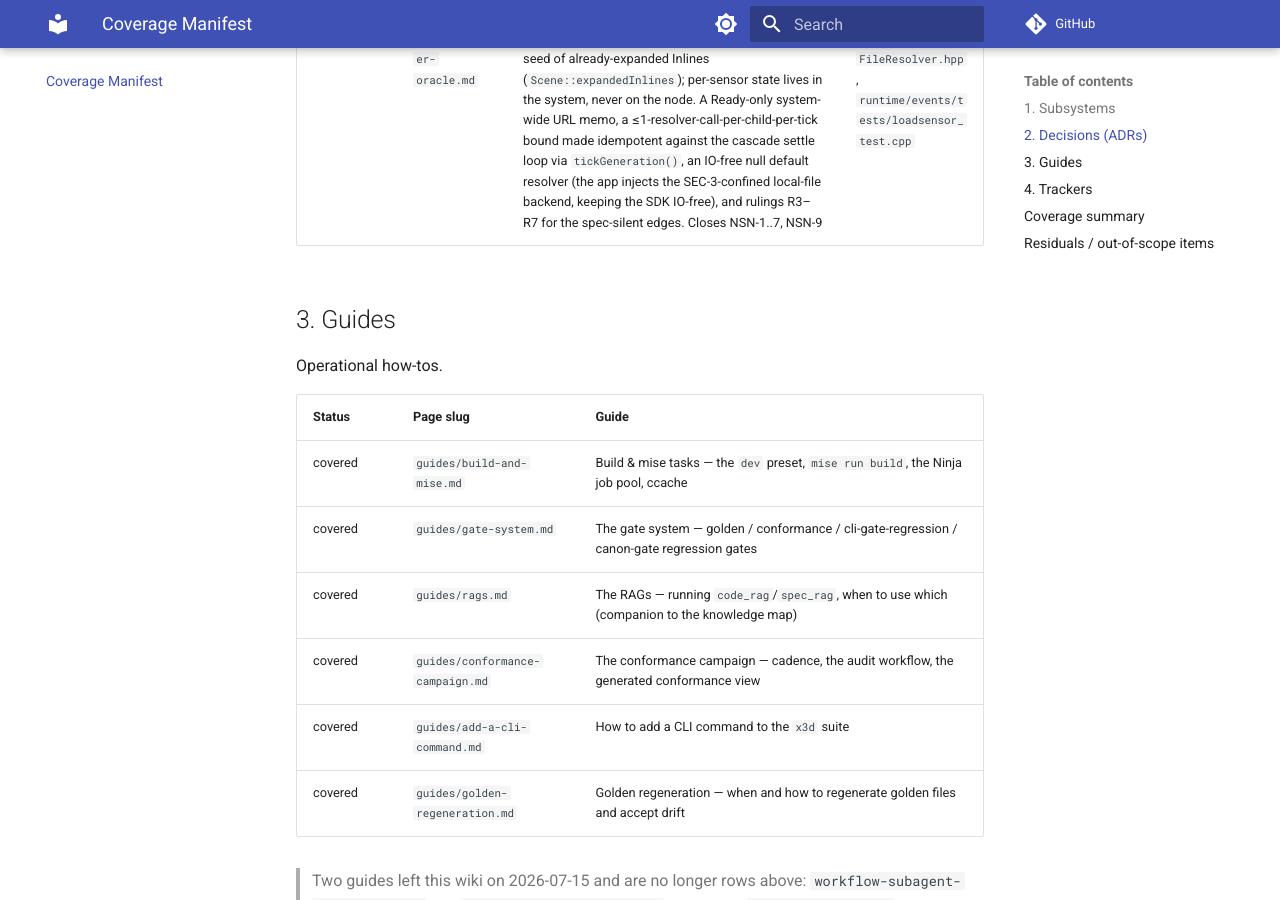
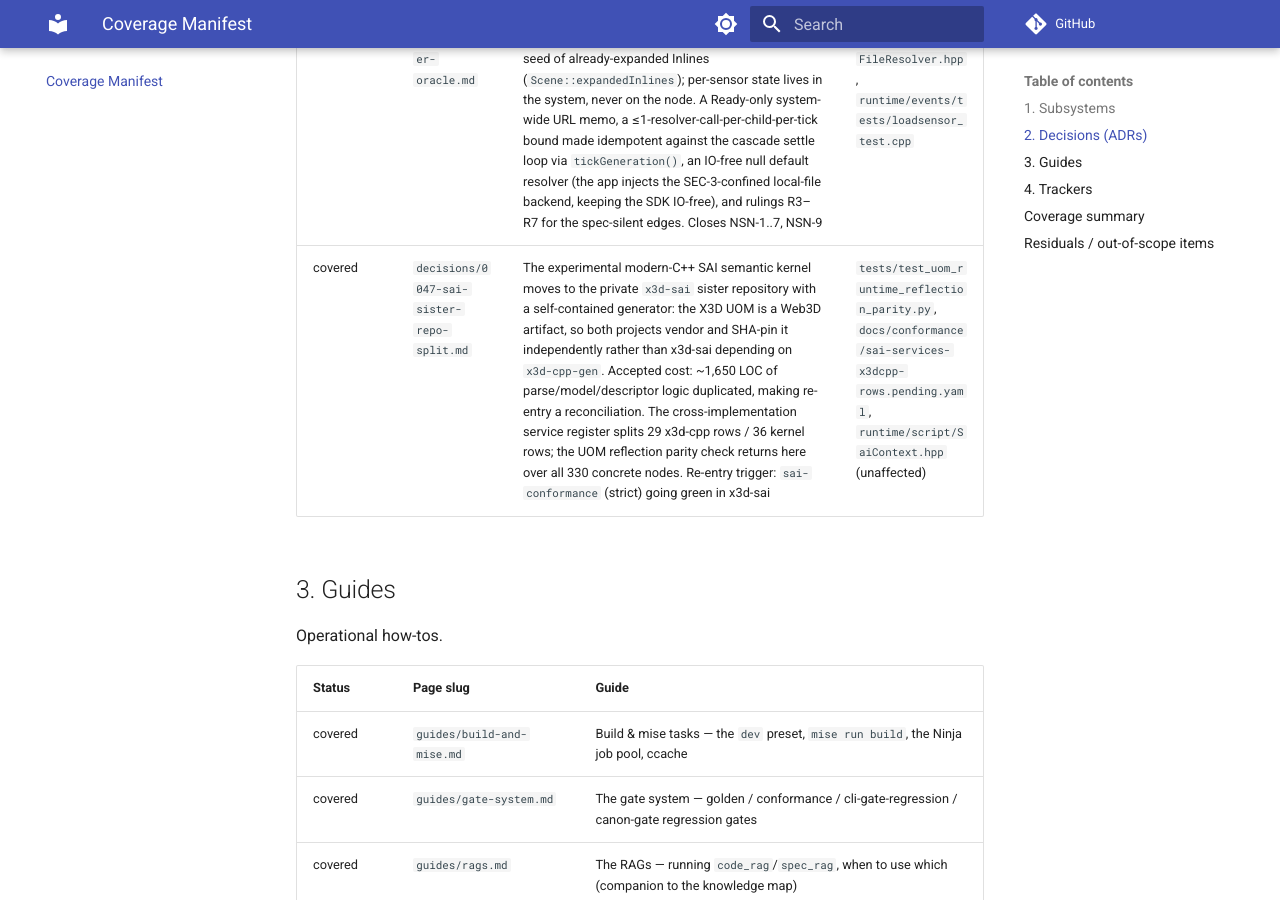
Before and after one commit to delta9000/x3d-cpp, an MkDocs documentation site: the page built from docs/wiki/coverage.md, in a window 1280 px wide and 900 px high, scrolled down 15705 px. Built offline with MkDocs 1.6.1 and Material for MkDocs 9.7.7, drawn with Linux system fonts in a browser that asks for light colours; comment, search, counter and statistics services are not loaded.

Commit message:
docs(coverage): add the ADR-0047 row
coverage-gate requires a row per ADR; 47 ADRs, all rowed and contiguous.

```diff
--- a/docs/wiki/coverage.md
+++ b/docs/wiki/coverage.md
@@ -131,6 +131,7 @@ One ADR per binding decision. Numbered sequentially; the slug is a short topic n
 | covered | `decisions/0044-asset-import-backend-selection.md` | Asset-import backend selection moves from an extension if/else to a priority `BackendRegistry` (`select(input)` highest-priority-wins + `--backend` override), letting multiple backends claim one file type; a default-ON, header-only cgltf glTF backend outranks assimp (100 vs 10) for `.gltf`/`.glb`; the `ImportSource` seam's genericity is proven by a tolerant cgltf-vs-assimp differential swap-test over a committed `twobox.glb` (invariants match; assimp's extra default material tolerated) | `examples/asset_import/backend_registry.hpp`, `examples/asset_import/cgltf_source.cpp`, `examples/asset_import/tests/backend_swap_test.cpp` |
 | covered | `decisions/0045-shared-mesh-instancing.md` | `RenderItem::mesh` becomes a shared, immutable `MeshRef` (`shared_ptr<const MeshData>`) backed by a content-keyed build cache in `SceneExtractor` — making `GeomId`'s long-documented upload-once/instance-N contract structural on the SDK side, not just available to the consumer. Cache is keyed on *(geometry, TextureTransform params)* because `emit()` bakes the Appearance's `TextureTransform` into texcoords; `fullSnapshot()` clears, `delta()` evicts-then-rebuilds-once. Measured on 200 `USE`s of one 19,602-tri `IndexedFaceSet`: 702 MiB → 3.3 MiB RSS, 1085 ms → 8.7 ms | `runtime/extract/SceneExtractor.hpp`, `runtime/extract/RenderItem.hpp`, `runtime/extract/tests/scene_extractor_instancing_test.cpp` |
 | covered | `decisions/0046-loadsensor-assetresolver-oracle.md` | `LoadSensor` becomes a live `X3DNetworkSensorNode` via a time-driven `LoadSensorSystem` — the first SDK-side caller of the AssetResolver seam (ADR-0023). Load truth = injected resolver + a parse-time pre-seed of already-expanded Inlines (`Scene::expandedInlines`); per-sensor state lives in the system, never on the node. A Ready-only system-wide URL memo, a ≤1-resolver-call-per-child-per-tick bound made idempotent against the cascade settle loop via `tickGeneration()`, an IO-free null default resolver (the app injects the SEC-3-confined local-file backend, keeping the SDK IO-free), and rulings R3–R7 for the spec-silent edges. Closes NSN-1..7, NSN-9 | `runtime/events/LoadSensorSystem.hpp`, `runtime/io/file/FileResolver.hpp`, `runtime/events/tests/loadsensor_test.cpp` |
+| covered | `decisions/0047-sai-sister-repo-split.md` | The experimental modern-C++ SAI semantic kernel moves to the private `x3d-sai` sister repository with a self-contained generator: the X3D UOM is a Web3D artifact, so both projects vendor and SHA-pin it independently rather than x3d-sai depending on `x3d-cpp-gen`. Accepted cost: ~1,650 LOC of parse/model/descriptor logic duplicated, making re-entry a reconciliation. The cross-implementation service register splits 29 x3d-cpp rows / 36 kernel rows; the UOM reflection parity check returns here over all 330 concrete nodes. Re-entry trigger: `sai-conformance` (strict) going green in x3d-sai | `tests/test_uom_runtime_reflection_parity.py`, `docs/conformance/sai-services-x3dcpp-rows.pending.yaml`, `runtime/script/SaiContext.hpp` (unaffected) |
 
 ## 3. Guides
 
```
